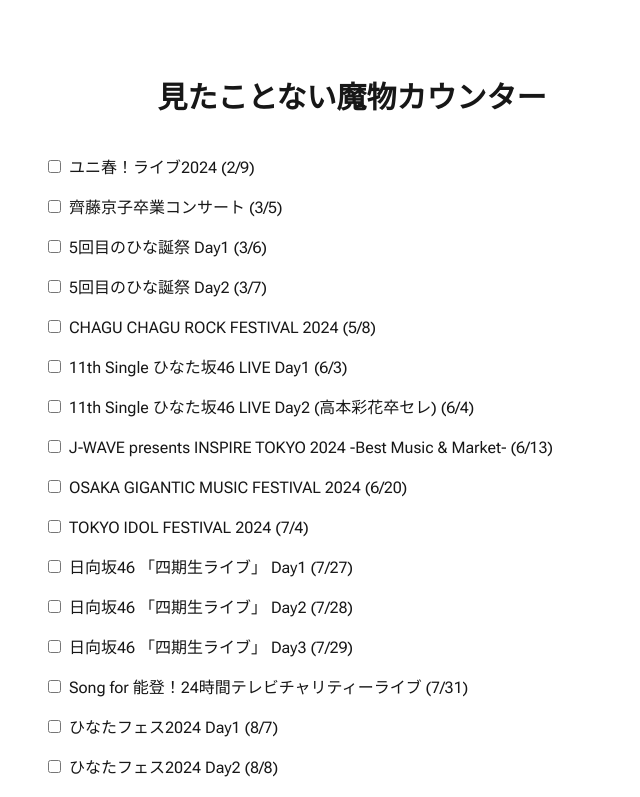
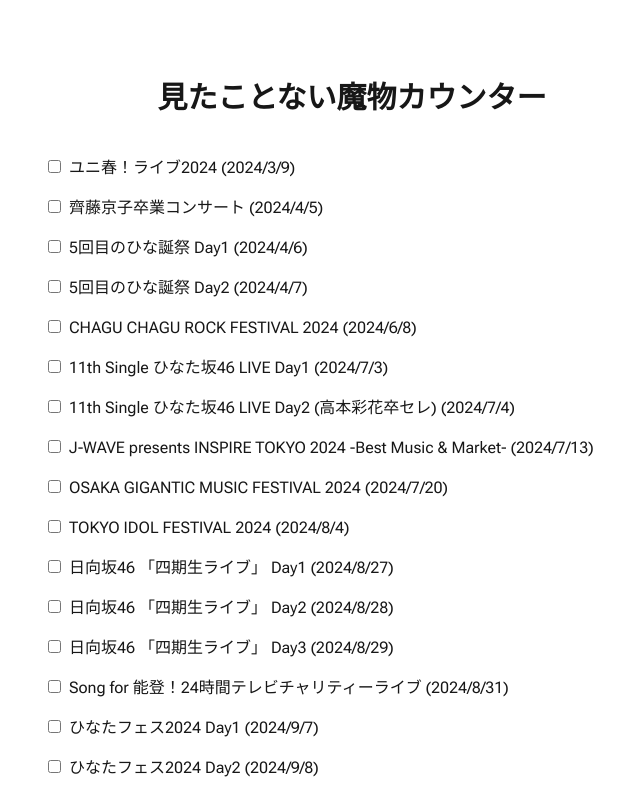
Before and after one commit to ryoryo25/mamonocounter, a Next.js app: page / in a window 1280 px wide. Shown: the top 797 px of the page, without its empty margins (288-928 px from the left). Built offline with nearby package versions, Linux system fonts and the light colour scheme.

Commit message:
add function to get date string

```diff
--- a/src/app/page.tsx
+++ b/src/app/page.tsx
@@ -158,6 +158,10 @@
   }
 }
 
+const getDateString = (date: Date): string => {
+  return `${date.getFullYear()}/${date.getMonth() + 1}/${date.getDate()}`
+}
+
 const Home = () => {
   const [countParticipated, setCountParticipated] = useState(0)
   const [countMamono, setCountMamono] = useState(0)
@@ -190,8 +194,7 @@
               return live.detail.map((stage, i) => {
                 const no = stage.no ? stage.no : "Day" + (i + 1)
                 const info = stage.info ? ` (${stage.info})` : ""
-                const date = new Date(stage.date)
-                const datestr = `${date.getMonth()}/${date.getDate()}`
+                const datestr = getDateString(new Date(stage.date))
                 const label = `${live.title} ${no}${info} (${datestr})`
                 return (
                   <label key={label}>
@@ -201,8 +204,7 @@
                 )
               })
             } else {
-              const date = new Date(live.detail.date)
-              const datestr = `${date.getMonth()}/${date.getDate()}`
+              const datestr = getDateString(new Date(live.detail.date))
               const info = live.detail.info ? ` (${live.detail.info})` : ""
               const label = `${live.title}${info} (${datestr})`
               return (
```
